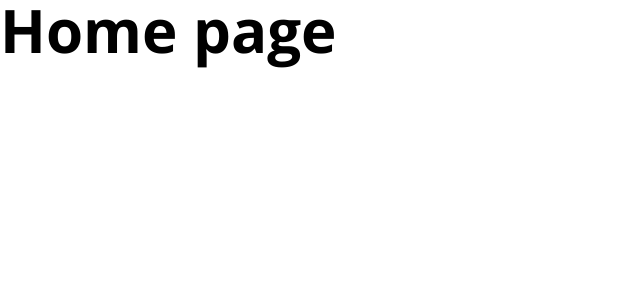
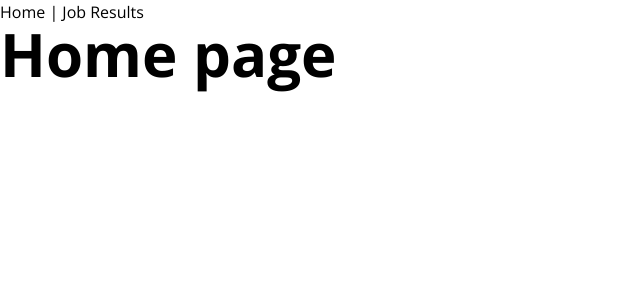
Before and after one commit to mmkrty/ud-vue-master-job-search, a Vue app: page / in a window 1280 px wide. Shown: the top 300 px of the page, without its empty margins (0-640 px from the left). Built offline with nearby package versions, Linux system fonts and the light colour scheme.

Commit message:
use vue router link in app js

```diff
--- a/src/App.vue
+++ b/src/App.vue
@@ -1,4 +1,8 @@
 <template>
+  <div>
+    <router-link to="/">Home</router-link> |
+    <router-link to="/jobs/results">Job Results</router-link>
+  </div>
   <router-view />
 </template>
 
```
